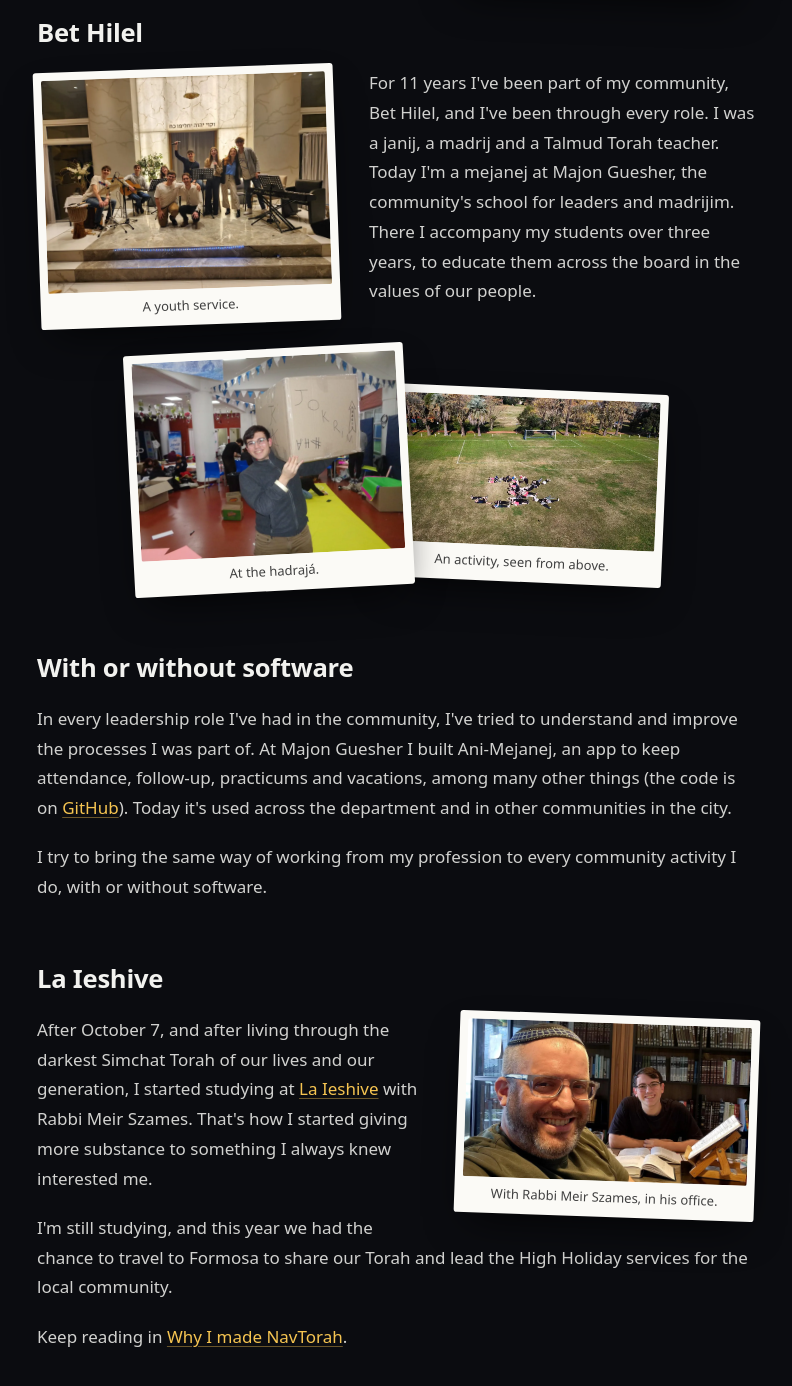
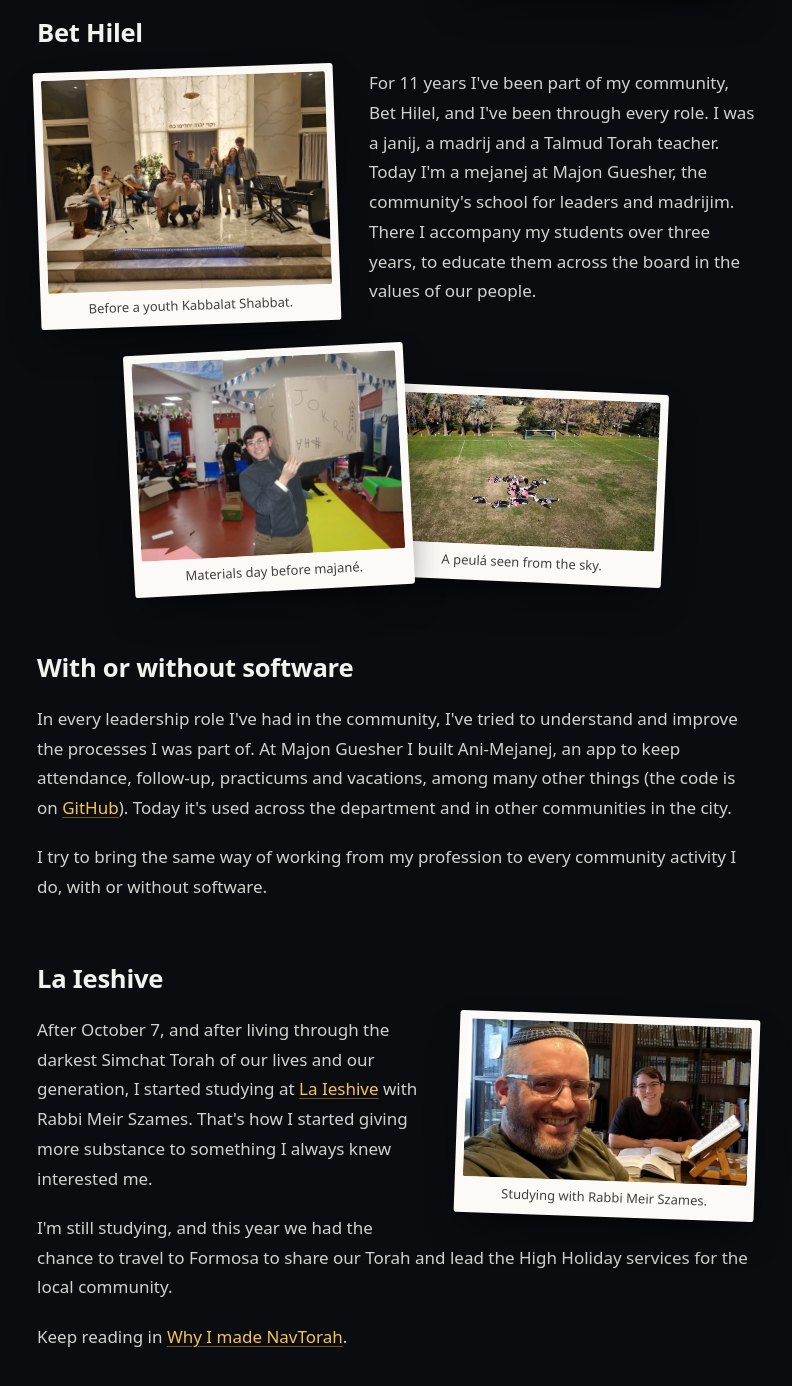
Before and after one commit to matekno/navtora, a Next.js app in the folder apps/web/: page /en/blog/about in a window 1280 px wide. Shown: the part 876-2262 px from the top of the page, without its empty margins (243-1035 px from the left). Built offline with nearby package versions, Linux system fonts and the light colour scheme; a web font is replaced by a local one.

Commit message:
Blog: the about post's photo captions say what each photo is
Co-Authored-By: Claude Opus 5.5 <noreply@anthropic.com>
Claude-Session: https://claude.ai/code/session_01FaS6jXcoy376Ab3nZpz5hw

```diff
--- a/apps/web/components/blog/about/content-en.tsx
+++ b/apps/web/components/blog/about/content-en.tsx
@@ -12,15 +12,15 @@ export const contentEn = (
     </p>
 
     <h2>Bet Hilel</h2>
-    <Photo side="left" tilt={-2} photo={ABOUT.servicio} alt="A group of young people with instruments at a youth service" caption="A youth service." />
+    <Photo side="left" tilt={-2} photo={ABOUT.servicio} alt="A group of young people with instruments before a youth Kabbalat Shabbat" caption="Before a youth Kabbalat Shabbat." />
     <p>
       For 11 years I&apos;ve been part of my community, Bet Hilel, and I&apos;ve been through every role. I was a janij, a madrij and a Talmud Torah teacher. Today I&apos;m a mejanej at Majon Guesher, the community&apos;s school for
       leaders and madrijim. There I accompany my students over three years, to educate them across the board in the values of our people.
     </p>
     <PhotoPair
       prints={[
-        { photo: ABOUT.caja, tilt: -3, alt: "Mati holding a cardboard box at an activity", caption: "At the hadrajá." },
-        { photo: ABOUT.campo, tilt: 2.5, alt: "A group lying on the grass forming a shape, seen from a drone", caption: "An activity, seen from above." },
+        { photo: ABOUT.caja, tilt: -3, alt: "Mati holding a cardboard box on materials day", caption: "Materials day before majané." },
+        { photo: ABOUT.campo, tilt: 2.5, alt: "A group lying on the grass forming a shape, seen from a drone", caption: "A peulá seen from the sky." },
       ]}
     />
 
@@ -32,7 +32,7 @@ export const contentEn = (
     <p>I try to bring the same way of working from my profession to every community activity I do, with or without software.</p>
 
     <h2>La Ieshive</h2>
-    <Photo side="right" tilt={2} photo={ABOUT.rab} alt="Mati with Rabbi Meir Szames in his office" caption="With Rabbi Meir Szames, in his office." />
+    <Photo side="right" tilt={2} photo={ABOUT.rab} alt="Mati with Rabbi Meir Szames in his office" caption="Studying with Rabbi Meir Szames." />
     <p>
       After October 7, and after living through the darkest Simchat Torah of our lives and our generation, I started studying at <a href="https://www.instagram.com/la_ieshive/">La Ieshive</a> with Rabbi Meir Szames. That&apos;s how
       I started giving more substance to something I always knew interested me.
--- a/apps/web/components/blog/about/content-es.tsx
+++ b/apps/web/components/blog/about/content-es.tsx
@@ -12,15 +12,15 @@ export const contentEs = (
     </p>
 
     <h2>Bet Hilel</h2>
-    <Photo side="left" tilt={-2} photo={ABOUT.servicio} alt="Un grupo de jóvenes con instrumentos en un servicio de juventud" caption="Un servicio de juventud." />
+    <Photo side="left" tilt={-2} photo={ABOUT.servicio} alt="Un grupo de jóvenes con instrumentos antes de un Kabalat Shabat de juventud" caption="Previo a un Kabalat Shabat de juventud." />
     <p>
       Hace 11 años participo en mi comunidad, Bet Hilel, y pasé por todos los roles. Fui janij, madrij y moré de Talmud Torá. Hoy soy mejanej en Majón Guesher, la escuela de líderes y madrijim de la kehilá. Ahí acompaño a mis
       talmidim durante tres años, para educarlos de forma transversal en los valores de nuestro pueblo.
     </p>
     <PhotoPair
       prints={[
-        { photo: ABOUT.caja, tilt: -3, alt: "Mati sosteniendo una caja de cartón en una actividad", caption: "En la hadrajá." },
-        { photo: ABOUT.campo, tilt: 2.5, alt: "Un grupo acostado en el pasto formando una figura, visto desde un dron", caption: "Una actividad, vista desde arriba." },
+        { photo: ABOUT.caja, tilt: -3, alt: "Mati sosteniendo una caja de cartón en el día de materiales", caption: "Día de materiales antes de majané." },
+        { photo: ABOUT.campo, tilt: 2.5, alt: "Un grupo acostado en el pasto formando una figura, visto desde un dron", caption: "Peulá vista desde el cielo." },
       ]}
     />
 
@@ -32,7 +32,7 @@ export const contentEs = (
     <p>Intento llevar la misma forma de trabajar de mi profesión a todas las actividades comunitarias que hago, con o sin software.</p>
 
     <h2>La Ieshive</h2>
-    <Photo side="right" tilt={2} photo={ABOUT.rab} alt="Mati con el rab Meir Szames en su oficina" caption="Con el rab Meir Szames, en su oficina." />
+    <Photo side="right" tilt={2} photo={ABOUT.rab} alt="Mati con el rab Meir Szames en su oficina" caption="Estudiando con el rab Meir Szames." />
     <p>
       Después del 7 de octubre, y de vivir el Simjat Torá más oscuro de nuestra vida y de nuestra generación, empecé a estudiar en <a href="https://www.instagram.com/la_ieshive/">La Ieshive</a> con el rab Meir Szames. Así empecé a
       darle más contenido a algo que siempre supe que me interesaba.
```
